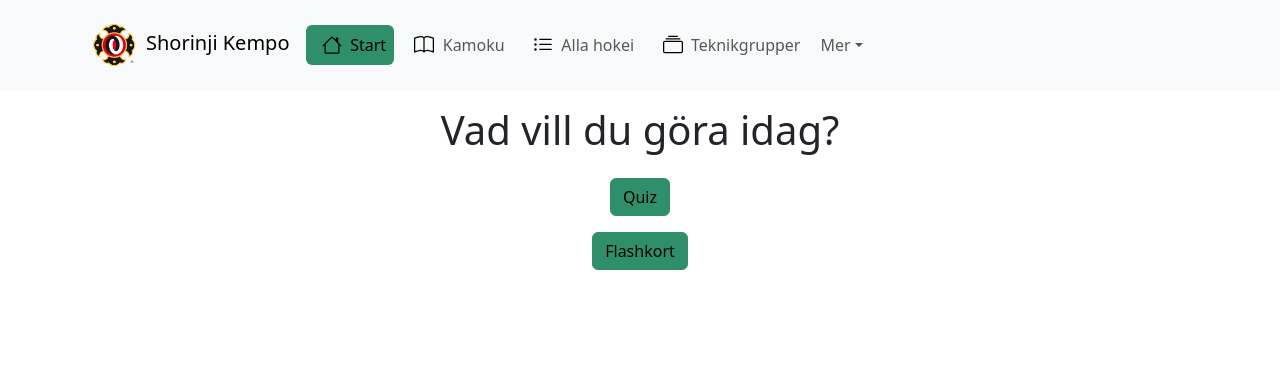
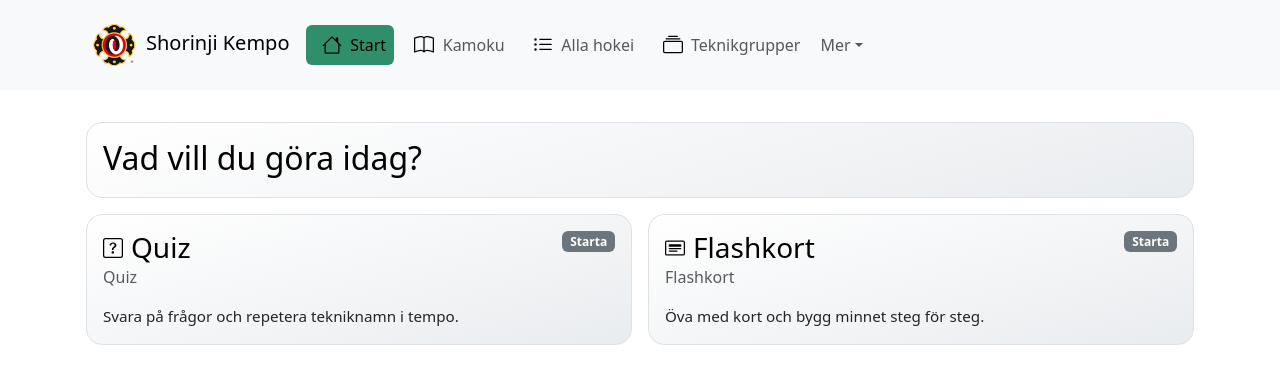
Before and after one commit to jorgensigvardsson/shorinji-kempo-study-app, a React (Vite) app: page / in a window 1280 px wide. Shown: the top 384 px of the page. Built offline with nearby package versions, Linux system fonts and the light colour scheme.

Commit message:
Gridmeny även i Start.tsx

```diff
--- /dev/null
+++ b/src/Grid.css
@@ -0,0 +1,72 @@
+.app-grid {
+  display: grid;
+  grid-template-columns: repeat(auto-fit, minmax(16rem, 1fr));
+  gap: 1rem;
+}
+
+.app-grid-card {
+  border: 1px solid var(--bs-border-color);
+  border-radius: 1rem;
+  background: linear-gradient(165deg, var(--bs-body-bg) 0%, var(--bs-secondary-bg) 100%);
+}
+
+.app-grid-card-interactive {
+  cursor: pointer;
+  transition: transform 180ms ease, box-shadow 220ms ease, border-color 220ms ease;
+}
+
+.app-grid-card-interactive:hover {
+  transform: translateY(-4px);
+  box-shadow: 0 0.75rem 1.5rem rgba(0, 0, 0, 0.14);
+  border-color: var(--bs-primary-border-subtle, var(--bs-primary));
+}
+
+.app-grid-card-top {
+  display: flex;
+  justify-content: space-between;
+  align-items: flex-start;
+  gap: 0.5rem;
+}
+
+.app-grid-title-row {
+  display: flex;
+  align-items: center;
+  gap: 0.5rem;
+}
+
+.app-grid-icon {
+  display: inline-flex;
+  color: var(--bs-primary);
+}
+
+.app-grid-title {
+  margin: 0;
+  color: var(--bs-emphasis-color);
+}
+
+.app-grid-subtitle {
+  color: var(--bs-secondary-color);
+}
+
+.app-grid-preview {
+  display: flex;
+  flex-direction: column;
+  gap: 0.4rem;
+}
+
+.app-grid-preview-item {
+  font-size: 0.95rem;
+  color: var(--bs-body-color);
+}
+
+.app-grid-preview-more {
+  font-size: 0.9rem;
+  color: var(--bs-secondary-color);
+}
+
+.app-grid-panel {
+  border: 1px solid var(--bs-border-color);
+  border-radius: 1rem;
+  background: linear-gradient(165deg, var(--bs-body-bg) 0%, var(--bs-secondary-bg) 100%);
+  padding: 1rem;
+}
--- /dev/null
+++ b/src/Grid.tsx
@@ -0,0 +1,64 @@
+import { type KeyboardEvent, type ReactNode } from "react";
+import { Card } from "react-bootstrap";
+import "./Grid.css";
+
+export interface GridItem {
+    key: string;
+    title: ReactNode;
+    subtitle?: ReactNode;
+    badge?: ReactNode;
+    icon?: ReactNode;
+    preview?: ReactNode;
+    onSelect?: () => void;
+}
+
+interface Props {
+    items: GridItem[];
+    className?: string;
+}
+
+const Grid = (props: Props) => {
+    const { items, className } = props;
+    const gridClass = ["app-grid", className].filter(Boolean).join(" ");
+
+    const onCardKeyDown = (event: KeyboardEvent, onSelect?: () => void) => {
+        if (!onSelect) return;
+        if (event.key === "Enter" || event.key === " ") {
+            event.preventDefault();
+            onSelect();
+        }
+    };
+
+    return (
+        <div className={gridClass}>
+            {items.map((item) => {
+                const cardClass = ["app-grid-card", item.onSelect ? "app-grid-card-interactive" : ""].filter(Boolean).join(" ");
+
+                return (
+                    <Card
+                        key={item.key}
+                        className={cardClass}
+                        onClick={item.onSelect}
+                        onKeyDown={(e) => onCardKeyDown(e, item.onSelect)}
+                        role={item.onSelect ? "button" : undefined}
+                        tabIndex={item.onSelect ? 0 : undefined}
+                    >
+                        <Card.Body>
+                            <div className="app-grid-card-top">
+                                <div className="app-grid-title-row">
+                                    {item.icon && <span className="app-grid-icon">{item.icon}</span>}
+                                    <h3 className="app-grid-title mb-0">{item.title}</h3>
+                                </div>
+                                {item.badge}
+                            </div>
+                            {item.subtitle && <div className="app-grid-subtitle">{item.subtitle}</div>}
+                            {item.preview && <div className="app-grid-preview mt-3">{item.preview}</div>}
+                        </Card.Body>
+                    </Card>
+                );
+            })}
+        </div>
+    );
+};
+
+export default Grid;
--- a/src/Groups.css
+++ b/src/Groups.css
@@ -1,55 +1,3 @@
-.groups-grid {
-  display: grid;
-  grid-template-columns: repeat(auto-fit, minmax(16rem, 1fr));
-  gap: 1rem;
-}
-
-.groups-grid-card {
-  cursor: pointer;
-  border: 1px solid var(--bs-border-color);
-  border-radius: 1rem;
-  background: linear-gradient(165deg, var(--bs-body-bg) 0%, var(--bs-secondary-bg) 100%);
-  transition: transform 180ms ease, box-shadow 220ms ease, border-color 220ms ease;
-}
-
-.groups-grid-card:hover {
-  transform: translateY(-4px);
-  box-shadow: 0 0.75rem 1.5rem rgba(0, 0, 0, 0.14);
-  border-color: var(--bs-primary-border-subtle, var(--bs-primary));
-}
-
-.groups-grid-card-top {
-  display: flex;
-  justify-content: space-between;
-  align-items: flex-start;
-  gap: 0.5rem;
-}
-
-.groups-grid-title {
-  margin: 0;
-  color: var(--bs-emphasis-color);
-}
-
-.groups-grid-subtitle {
-  color: var(--bs-secondary-color);
-}
-
-.groups-grid-preview {
-  display: flex;
-  flex-direction: column;
-  gap: 0.4rem;
-}
-
-.groups-grid-preview-item {
-  font-size: 0.95rem;
-  color: var(--bs-body-color);
-}
-
-.groups-grid-preview-more {
-  font-size: 0.9rem;
-  color: var(--bs-secondary-color);
-}
-
 .groups-detail {
   border: 1px solid var(--bs-border-color);
   border-radius: 1rem;
--- a/src/Groups.tsx
+++ b/src/Groups.tsx
@@ -1,9 +1,10 @@
-import { Badge, Button, Card, Container } from "react-bootstrap";
+import { Badge, Button, Container } from "react-bootstrap";
 import { useContext, useMemo, useState } from "react";
 import { TranslatorContext } from "./i18n";
 import { type HokeiMoment, type GradePlan, type GradeName, getHokeiMoments } from "./data";
 import HokeiCard from "./components/HokeiCard";
 import type { HokeiNotes } from "./persistence/app-data";
+import Grid, { type GridItem } from "./Grid";
 import "./Groups.css";
 
 export interface Props {
@@ -83,34 +84,29 @@ const Groups = (props: Props) => {
         );
     }
 
+    const items: GridItem[] = groups.map((group: HokeiGroup) => {
+        const previewHokeis = group.hokeis.slice(0, 3).map(h => translator.translate(h.moment.hokei_name));
+
+        return {
+            key: group.key,
+            title: group.translated,
+            badge: <Badge bg="secondary">{group.hokeis.length}</Badge>,
+            subtitle: !translator.isJapanese ? group.japanese : undefined,
+            preview: (
+                <>
+                    {previewHokeis.map((hokei, index) => (
+                        <div key={`${group.key}.preview.${index}`} className="app-grid-preview-item">{hokei}</div>
+                    ))}
+                    {group.hokeis.length > previewHokeis.length && <div className="app-grid-preview-more">+{group.hokeis.length - previewHokeis.length}</div>}
+                </>
+            ),
+            onSelect: () => setSelectedGroupKey(group.key),
+        };
+    });
+
     return (
         <Container className="p-3">
-            <div className="groups-grid">
-                {groups.map((group: HokeiGroup) => {
-                    const previewHokeis = group.hokeis.slice(0, 3).map(h => translator.translate(h.moment.hokei_name));
-
-                    return (
-                        <Card key={group.key} className="groups-grid-card"
-                              onClick={() => setSelectedGroupKey(group.key)}
-                              onKeyDown={e => (e.key === "Enter" || e.key === " ") && setSelectedGroupKey(group.key)}
-                              role="button" tabIndex={0}>
-                            <Card.Body>
-                                <div className="groups-grid-card-top">
-                                    <h3 className="groups-grid-title mb-1">{group.translated}</h3>
-                                    <Badge bg="secondary">{group.hokeis.length}</Badge>
-                                </div>
-                                {!translator.isJapanese && <div className="groups-grid-subtitle">{group.japanese}</div>}
-                                <div className="groups-grid-preview mt-3">
-                                    {previewHokeis.map((hokei, index) => (
-                                        <div key={`${group.key}.preview.${index}`} className="groups-grid-preview-item">{hokei}</div>
-                                    ))}
-                                    {group.hokeis.length > previewHokeis.length && <div className="groups-grid-preview-more">+{group.hokeis.length - previewHokeis.length}</div>}
-                                </div>
-                            </Card.Body>
-                        </Card>
-                    );
-                })}
-            </div>
+            <Grid items={items} />
         </Container>
     );
 }
--- a/src/Start.tsx
+++ b/src/Start.tsx
@@ -1,18 +1,60 @@
-import MenuLayout from "./MenuLayout";
-import NavButton from "./NavButton";
+import { Badge, Container } from "react-bootstrap";
+import { CardHeading, QuestionSquare } from "react-bootstrap-icons";
 import { TranslatorContext } from "./i18n";
-import { useContext } from "react";
+import { type ComponentType, useContext } from "react";
+import { useNavigate } from "react-router";
+import Grid, { type GridItem } from "./Grid";
+
+interface StartAction {
+    key: string;
+    title: string;
+    japanese: string;
+    description: string;
+    to: string;
+    icon: ComponentType<{ size?: number; className?: string }>;
+}
 
 const Start = () => {
     const translator = useContext(TranslatorContext);
+    const navigate = useNavigate();
+
+    const actions: StartAction[] = [
+        {
+            key: "quiz",
+            title: translator.translate("Quiz"),
+            japanese: translator.japanese("Quiz"),
+            description: translator.translate("Svara på frågor och repetera tekniknamn i tempo."),
+            to: "/quiz",
+            icon: QuestionSquare,
+        },
+        {
+            key: "flashcard",
+            title: translator.translate("Flashkort"),
+            japanese: translator.japanese("Flashkort"),
+            description: translator.translate("Öva med kort och bygg minnet steg för steg."),
+            to: "/flashcard",
+            icon: CardHeading,
+        },
+    ];
+
+    const items: GridItem[] = actions.map((action) => ({
+        key: action.key,
+        title: action.title,
+        icon: <action.icon size={20} />,
+        badge: <Badge bg="secondary">{translator.translate("Starta")}</Badge>,
+        subtitle: !translator.isJapanese ? action.japanese : undefined,
+        preview: <div className="app-grid-preview-item">{action.description}</div>,
+        onSelect: () => navigate(action.to),
+    }));
 
     return (
-        <MenuLayout>
-            <h1>{translator.translate("Vad vill du göra idag?")}</h1>
-            <NavButton to="/quiz">{translator.translate("Quiz")}</NavButton>
-            <NavButton to="/flashcard">{translator.translate("Flashkort")}</NavButton>
-        </MenuLayout>
-    )
-}
+        <Container className="p-3">
+            <div className="app-grid-panel mb-3">
+                <h2 className="app-grid-title mb-1">{translator.translate("Vad vill du göra idag?")}</h2>
+            </div>
+            <Grid items={items} />
+        </Container>
+    );
+};
 
 export default Start;
```
